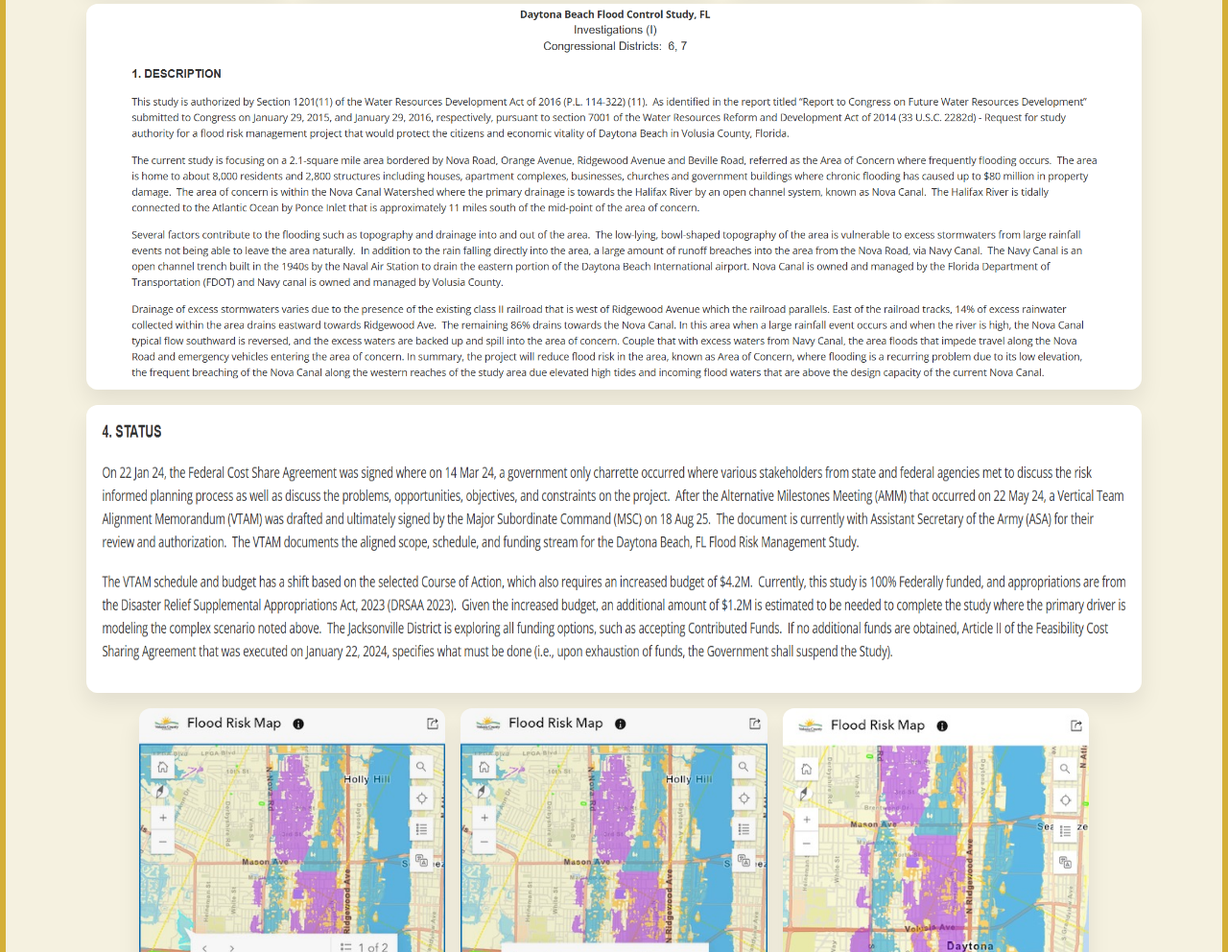
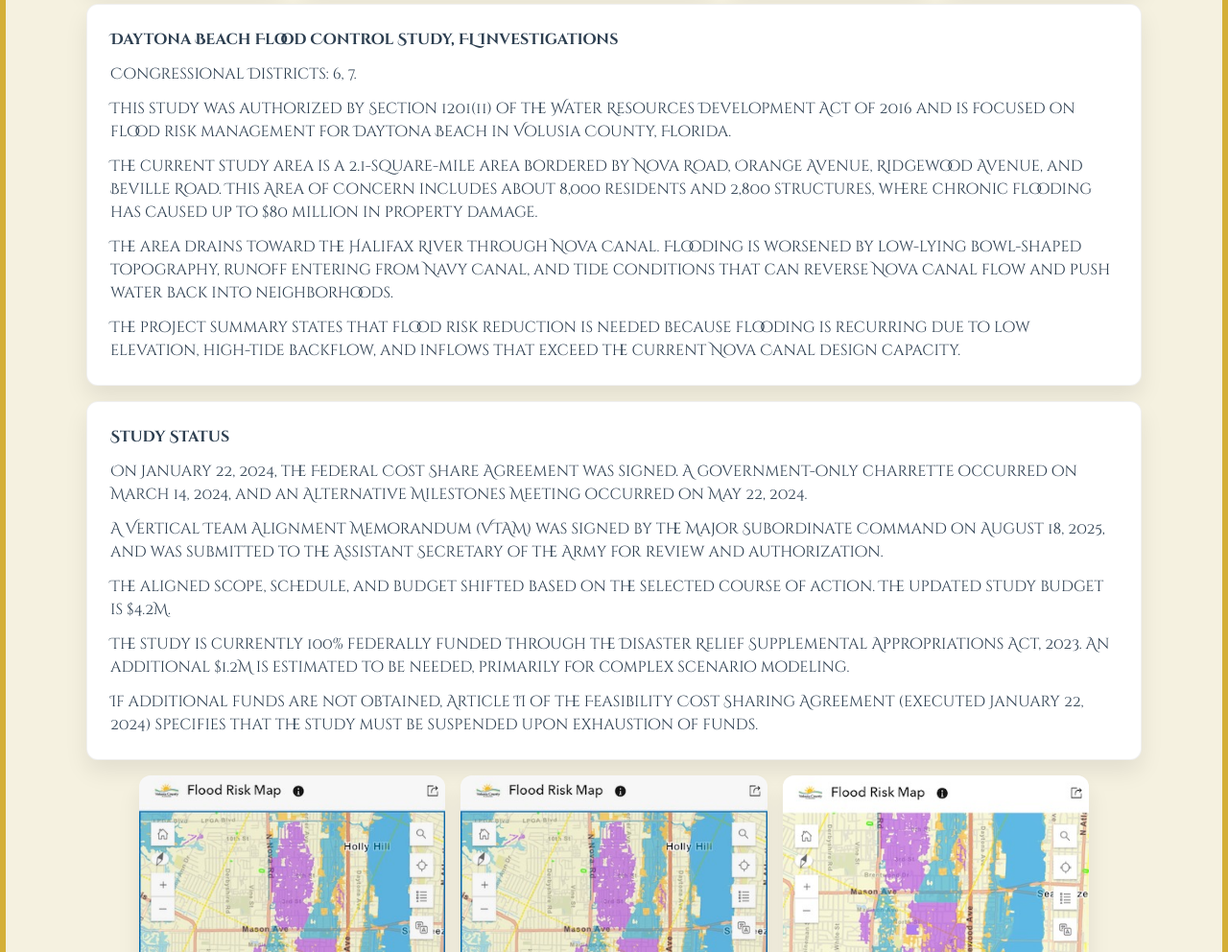
Before and after one commit to benjaminewcomb/countswebsite, a plain HTML site: page flooding.html in a window 1280 px wide. Shown: the part 1018-2010 px from the top of the page at 96% size. Drawn offline with Linux system fonts and the light colour scheme; a web font is replaced by a local one.

Commit message:
chnages 12

```diff
--- a/flooding.html
+++ b/flooding.html
@@ -35,8 +35,22 @@
         <img src="rando pics/Screenshot 2026-04-14 180708.png" alt="Flooding screenshot 5" style="width:100%; height:100%; object-fit:cover; border-radius:12px; box-shadow:0 12px 24px rgba(0,0,0,0.08); grid-column:span 2;" />
         <img src="rando pics/Screenshot 2026-04-14 180728.png" alt="Flooding screenshot 6" style="width:100%; height:100%; object-fit:cover; border-radius:12px; box-shadow:0 12px 24px rgba(0,0,0,0.08);" />
         <img src="rando pics/Screenshot 2026-04-14 180800.png" alt="Flooding screenshot 7" style="width:100%; height:100%; object-fit:cover; border-radius:12px; box-shadow:0 12px 24px rgba(0,0,0,0.08);" />
-        <img src="rando pics/Screenshot 2026-04-14 181024.png" alt="Flooding screenshot 8" style="width:100%; height:auto; min-height:300px; border-radius:12px; box-shadow:0 12px 24px rgba(0,0,0,0.08); grid-column:1 / -1;" />
-        <img src="rando pics/Screenshot 2026-04-14 181108.png" alt="Flooding screenshot 9" style="width:100%; height:auto; min-height:300px; border-radius:12px; box-shadow:0 12px 24px rgba(0,0,0,0.08); grid-column:1 / -1;" />
+        <div class="text-box" style="grid-column:1 / -1; width:100%; margin:0;">
+          <p style="margin:0 0 0.75rem 0;"><strong>Daytona Beach Flood Control Study, FL Investigations</strong></p>
+          <p style="margin:0 0 0.75rem 0;">Congressional Districts: 6, 7.</p>
+          <p style="margin:0 0 0.75rem 0;">This study was authorized by Section 1201(11) of the Water Resources Development Act of 2016 and is focused on flood risk management for Daytona Beach in Volusia County, Florida.</p>
+          <p style="margin:0 0 0.75rem 0;">The current study area is a 2.1-square-mile area bordered by Nova Road, Orange Avenue, Ridgewood Avenue, and Beville Road. This Area of Concern includes about 8,000 residents and 2,800 structures, where chronic flooding has caused up to $80 million in property damage.</p>
+          <p style="margin:0 0 0.75rem 0;">The area drains toward the Halifax River through Nova Canal. Flooding is worsened by low-lying bowl-shaped topography, runoff entering from Navy Canal, and tide conditions that can reverse Nova Canal flow and push water back into neighborhoods.</p>
+          <p style="margin:0;">The project summary states that flood risk reduction is needed because flooding is recurring due to low elevation, high-tide backflow, and inflows that exceed the current Nova Canal design capacity.</p>
+        </div>
+        <div class="text-box" style="grid-column:1 / -1; width:100%; margin:0;">
+          <p style="margin:0 0 0.75rem 0;"><strong>Study Status</strong></p>
+          <p style="margin:0 0 0.75rem 0;">On January 22, 2024, the Federal Cost Share Agreement was signed. A government-only charrette occurred on March 14, 2024, and an Alternative Milestones Meeting occurred on May 22, 2024.</p>
+          <p style="margin:0 0 0.75rem 0;">A Vertical Team Alignment Memorandum (VTAM) was signed by the Major Subordinate Command on August 18, 2025, and was submitted to the Assistant Secretary of the Army for review and authorization.</p>
+          <p style="margin:0 0 0.75rem 0;">The aligned scope, schedule, and budget shifted based on the selected course of action. The updated study budget is $4.2M.</p>
+          <p style="margin:0 0 0.75rem 0;">The study is currently 100% federally funded through the Disaster Relief Supplemental Appropriations Act, 2023. An additional $1.2M is estimated to be needed, primarily for complex scenario modeling.</p>
+          <p style="margin:0;">If additional funds are not obtained, Article II of the Feasibility Cost Sharing Agreement (executed January 22, 2024) specifies that the study must be suspended upon exhaustion of funds.</p>
+        </div>
         <div style="grid-column:1 / -1; display:flex; justify-content:center; gap:1rem; flex-wrap:wrap; align-items:flex-start; max-width:90%; width:100%; margin:0 auto;">
           <img src="rando pics/IMG_6193.jpg" alt="Flooding additional image 10" style="width:auto; max-width:calc(33.333% - 0.67rem); min-width:180px; max-height:840px; height:auto; border-radius:12px; box-shadow:0 12px 24px rgba(0,0,0,0.08);" />
           <img src="rando pics/IMG_6194.jpg" alt="Flooding additional image 11" style="width:auto; max-width:calc(33.333% - 0.67rem); min-width:180px; max-height:840px; height:auto; border-radius:12px; box-shadow:0 12px 24px rgba(0,0,0,0.08);" />
```
